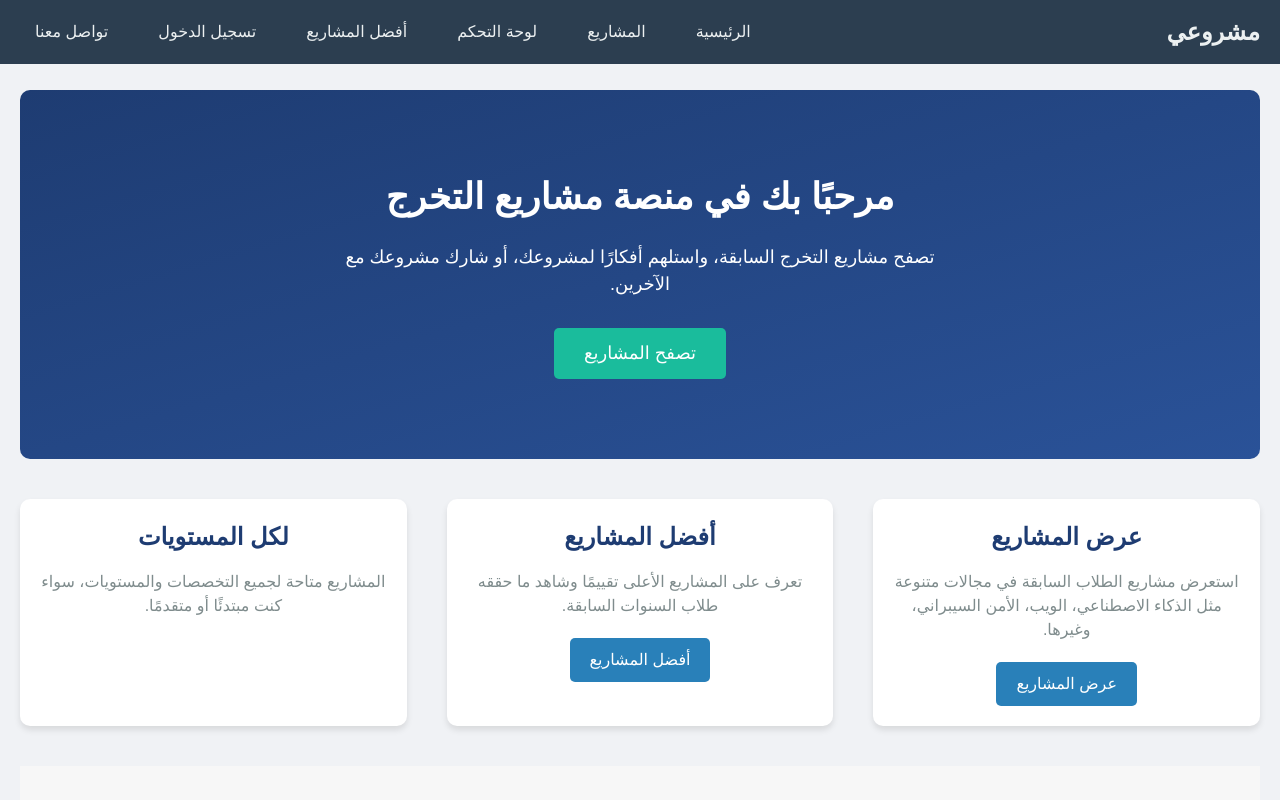
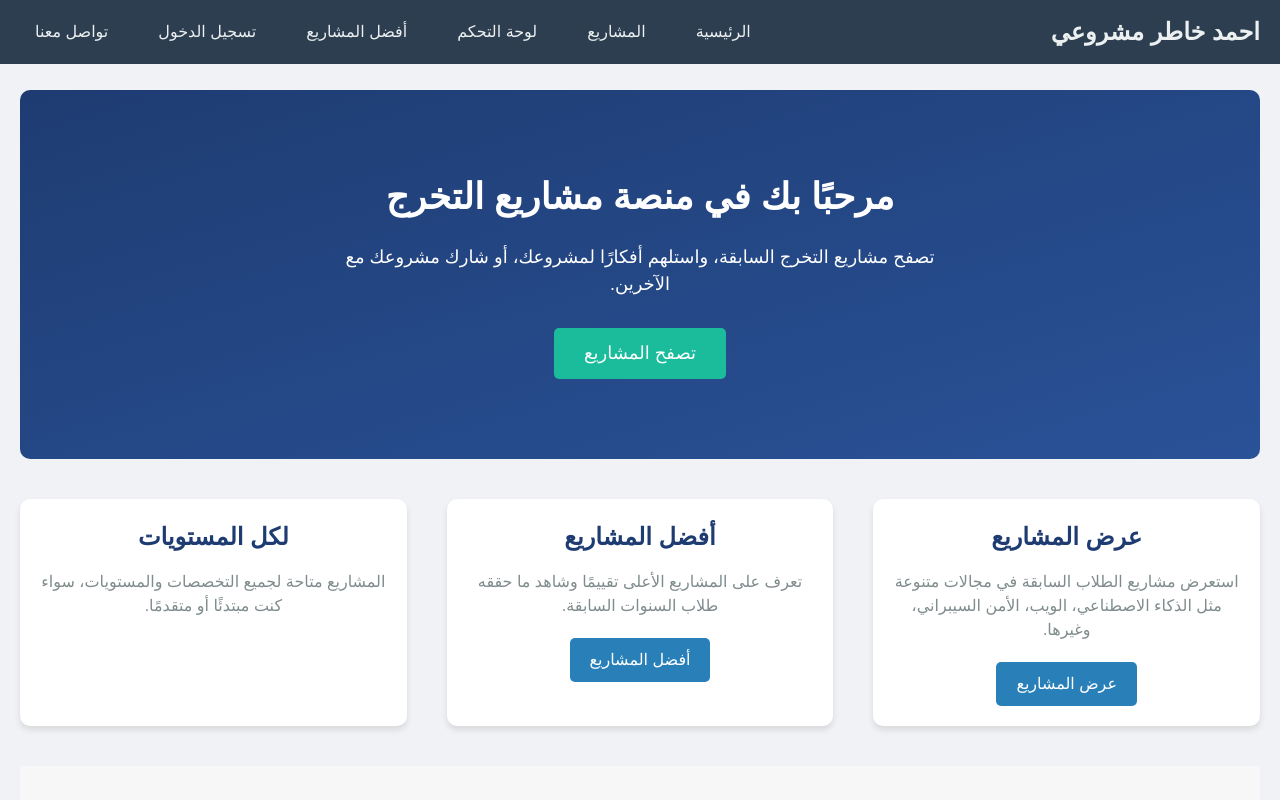
Before and after one commit to S7eko/Gradify, a React (Create React App) app: page / in a window 1280 px wide. Shown: the top 800 px of the page. Built offline with nearby package versions, Linux system fonts and the light colour scheme.

Commit message:
first commit

```diff
--- a/src/components/header/header.js
+++ b/src/components/header/header.js
@@ -12,7 +12,7 @@ function Navbar() {
 
     return (
         <header className={classes.header}>
-            <Link to="/" className={classes.logo}>مشروعي</Link> {/* تغيير إلى Link */}
+            <Link to="/" className={classes.logo}>احمد خاطر مشروعي</Link> {/* تغيير إلى Link */}
             <nav className={`${classes.nav} ${isOpen ? classes.active : ''}`}>
                 <Link to="/" onClick={toggleNavbar}>الرئيسية</Link> {/* تغيير إلى Link */}
                 <Link to="/AllProjects" onClick={toggleNavbar}>المشاريع</Link> {/* تغيير إلى Link */}
```
